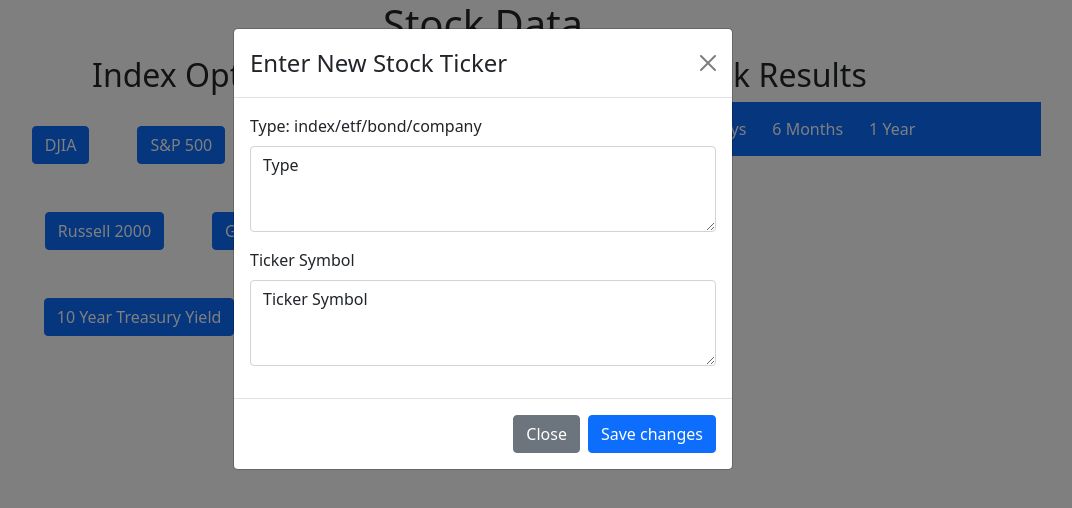
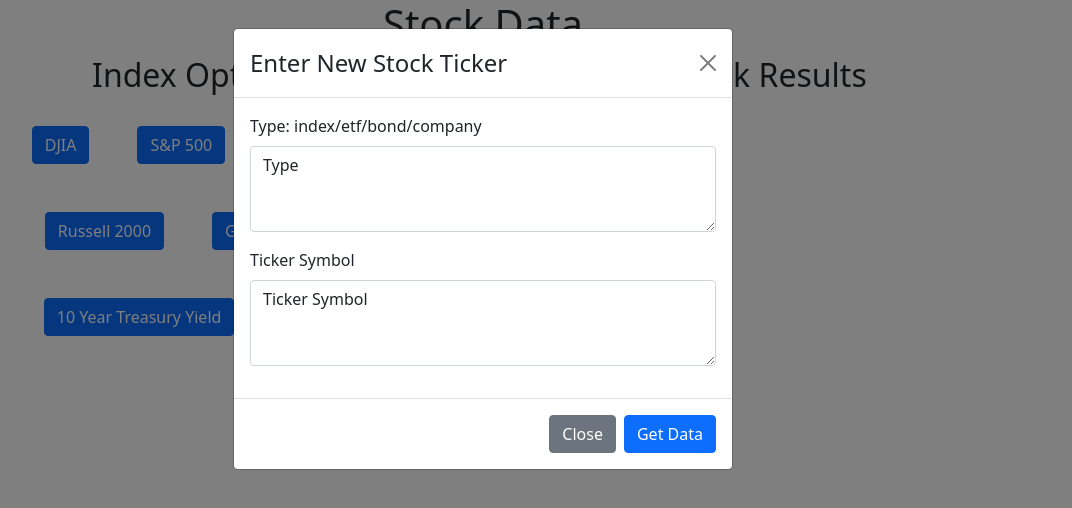
Before and after one commit to judorsch/stocks, a React (Create React App) app: page / in a window 1280 px wide. Both pictures are taken after a click on the button "Other". Shown: the top 508 px of the page, without its empty margins (157-1229 px from the left). Built offline with nearby package versions, Linux system fonts and the light colour scheme.

Commit message:
changed modal to return a url

```diff
--- a/src/App.tsx
+++ b/src/App.tsx
@@ -5,16 +5,18 @@ import {Container, Row} from 'react-bootstrap';
 import {Selector} from './Components/Selector'
 import { Results } from './Components/Results';
 import { StockPicker } from './Components/StockPicker';
-import { getStock } from './utilities/scrape';
+import { getStockURL } from './utilities/scrape';
 
 function App() {
   const [visible, setVisible] = useState<boolean>(false);
   const [result, setResult] = useState<boolean>(false);
+  const [url, setUrl] = useState<boolean>(false);
   const [type, setType] = useState<string>("Type");
   const [tick, setTick] = useState<string>("Ticker Symbol");
   const [vals, setVals] = useState<Array<number>>([]);
+  const [actualURL, setActualURL] = useState<string>("");
   function showResults(typ:string, symb:string):void{
-    setVals(getStock(typ, symb));
+    setActualURL(getStockURL(typ, symb));
     setTick(symb);
     //have the results object appear
     //pass info to results
@@ -23,9 +25,9 @@ function App() {
     <Container className = "App">
       <h1>Stock Data</h1>
       <Row>
-        <Selector showModal ={setVisible} generateResults = {showResults} result = {result} showResult = {setResult}></Selector>
-        <Results result = {result} vals = {vals} tick = {tick}></Results>
-        <StockPicker visible = {visible} setVisible ={setVisible} generateResults = {showResults} result = {result} showResult = {setResult}></StockPicker>
+        <Selector showModal ={setVisible} generateResults = {showResults} result = {result} showResult = {setResult} url ={url} setUrl ={setUrl}></Selector>
+        <Results result = {result} vals = {vals} tick = {tick} url={url} actualURL ={actualURL}></Results>
+        <StockPicker visible = {visible} setVisible ={setVisible} generateResults = {showResults} result = {result} showResult = {setResult} url ={url} setUrl ={setUrl}></StockPicker>
       </Row>
     </Container>
   );
--- a/src/Components/Results.tsx
+++ b/src/Components/Results.tsx
@@ -13,8 +13,10 @@ interface stockResult{
     result: boolean;
     vals: Array<number>;
     tick:string;
+    url:boolean;
+    actualURL: string;
 }
-export function Results({result, vals, tick}: stockResult): JSX.Element{
+export function Results({result, vals, tick, url, actualURL}: stockResult): JSX.Element{
     const [subtitle, setSubTitle] = useState<string>("Today");
     const [graphShown, showGraph] = useState<boolean>(false);
     function updatePage(days:string, show:boolean){
@@ -28,7 +30,15 @@ export function Results({result, vals, tick}: stockResult): JSX.Element{
     return(
         <Col>
             <h2>Stock Results</h2>
-            <Navbar bg="primary" variant="dark">
+            {url && <Card>
+                <Card.Body>
+                    <Card.Title>Ticker Symbol: {tick}</Card.Title>
+                    <Card.Text>
+                    To access data on your selected stock from the last year, click <a href={actualURL}>here.</a>  The data will be downloaded to your computer.  If the CSV file that is downloaded is empty, you did not enter either the correct type, ticker symbol, or that stock is not supported.
+                    </Card.Text>
+                </Card.Body>
+            </Card>}
+            {result && <Navbar bg="primary" variant="dark">
                 <Container>
                 <Nav className="me-auto">
                     <Button onClick={()=> updatePage("Today", false)}>Today</Button>
@@ -38,7 +48,7 @@ export function Results({result, vals, tick}: stockResult): JSX.Element{
                     <Button onClick={()=> updatePage("1 Year", true)}>1 Year</Button>
                 </Nav>
                 </Container>
-            </Navbar>
+            </Navbar>}
             {result && <Card>
                 <Card.Body>
                     <Card.Title>Ticker Symbol: {tick}</Card.Title>
--- a/src/Components/Selector.tsx
+++ b/src/Components/Selector.tsx
@@ -4,11 +4,14 @@ interface selection{
     showModal: (b:boolean)=>void,
     generateResults: (s1:string, s2:string)=>void,
     result: boolean,
-    showResult: (b:boolean) =>void
+    showResult: (b:boolean) =>void,
+    url: boolean,
+    setUrl: (b:boolean) =>void
 }
 
-export function Selector({showModal, generateResults, result, showResult}:selection): JSX.Element{
+export function Selector({showModal, generateResults, result, showResult, url, setUrl}:selection): JSX.Element{
     function saveStock(type:string, symbol:string):void{
+        setUrl(false);
         showResult(true);
         generateResults(type, symbol);
     }
--- a/src/Components/StockPicker.tsx
+++ b/src/Components/StockPicker.tsx
@@ -7,13 +7,15 @@ interface addStock{
     generateResults: (s1:string, s2:string)=>void,
     result: boolean,
     showResult: (b:boolean) =>void
+    url: boolean;
+    setUrl: (b:boolean) =>void
 }
 
-export function StockPicker({visible, setVisible, generateResults, result, showResult}: addStock): JSX.Element{
+export function StockPicker({visible, setVisible, generateResults, result, showResult, url, setUrl}: addStock): JSX.Element{
     const [type1, setType1] = useState<string>("Type");
     const [tick1, setTick1] = useState<string>("Ticker Symbol");
     function saveStock(){
-        showResult(true);
+        setUrl(true);
         generateResults(type1, tick1);
         setVisible(false);
     }
@@ -38,7 +40,7 @@ export function StockPicker({visible, setVisible, generateResults, result, showR
 
         <Modal.Footer>
           <Button variant="secondary" onClick={hide}>Close</Button>
-          <Button variant="primary" onClick={saveStock}>Save changes</Button>
+          <Button variant="primary" onClick={saveStock}>Get Data</Button>
         </Modal.Footer>
       </Modal>)
 }
--- a/src/utilities/scrape.ts
+++ b/src/utilities/scrape.ts
@@ -1,6 +1,6 @@
 import axios from "axios";
 
-export function getStock(type:string, symbol:string):Array<number>{
+export function getStockURL(type:string, symbol:string):string{
     let url1;
     if(type === "company"){
         url1 = "";
@@ -17,6 +17,6 @@ export function getStock(type:string, symbol:string):Array<number>{
     let url = "https://www.wsj.com/market-data/quotes/" + url1 + symbol + "/historical-prices/download?num_rows=365&range_days=365&endDate=" +day2;
     console.log(url);
     //run get request
-    return [1, 2, 3, 4, 5, 6, 7, 8, 9, 10, 11, 12]
+    return url
 
 }
```
